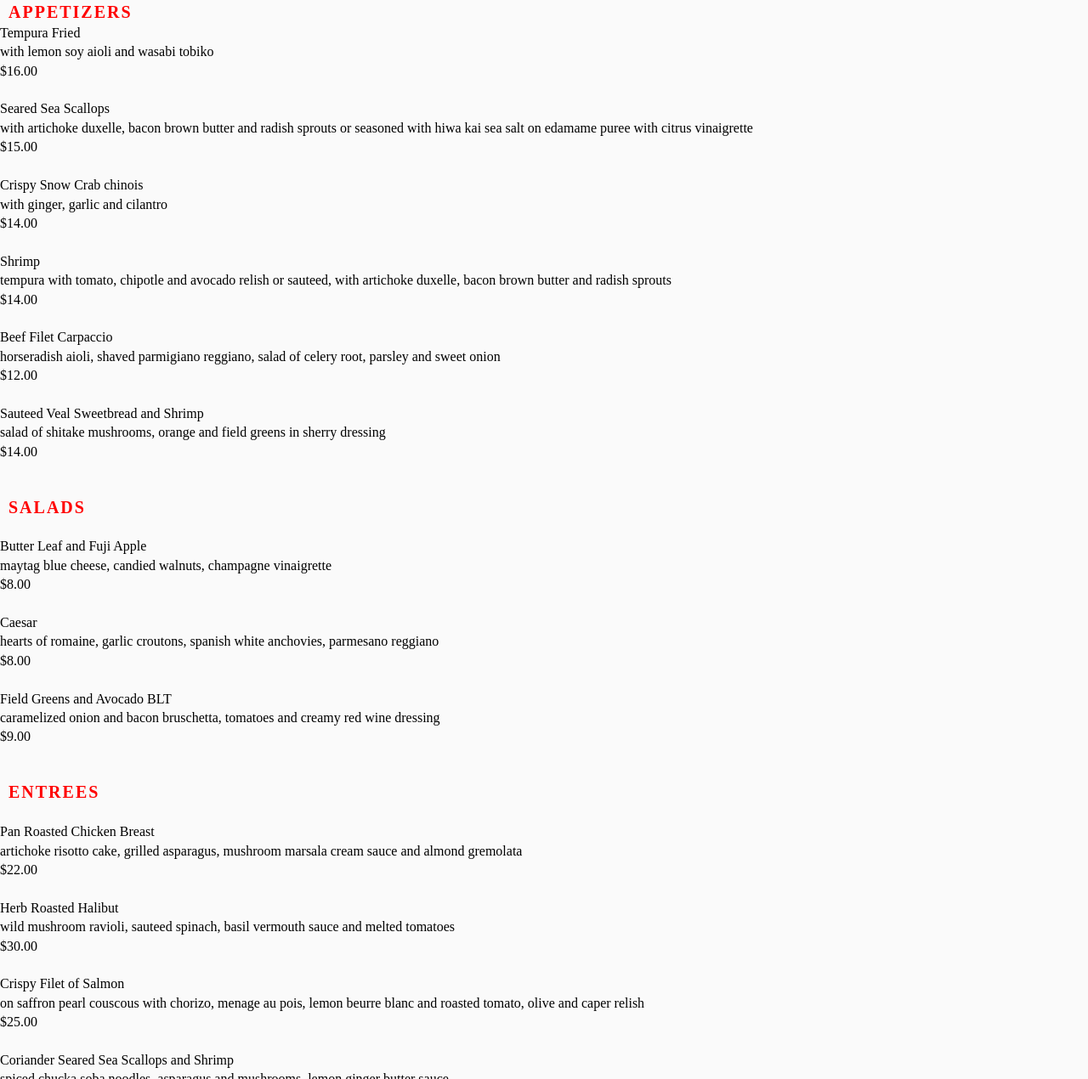
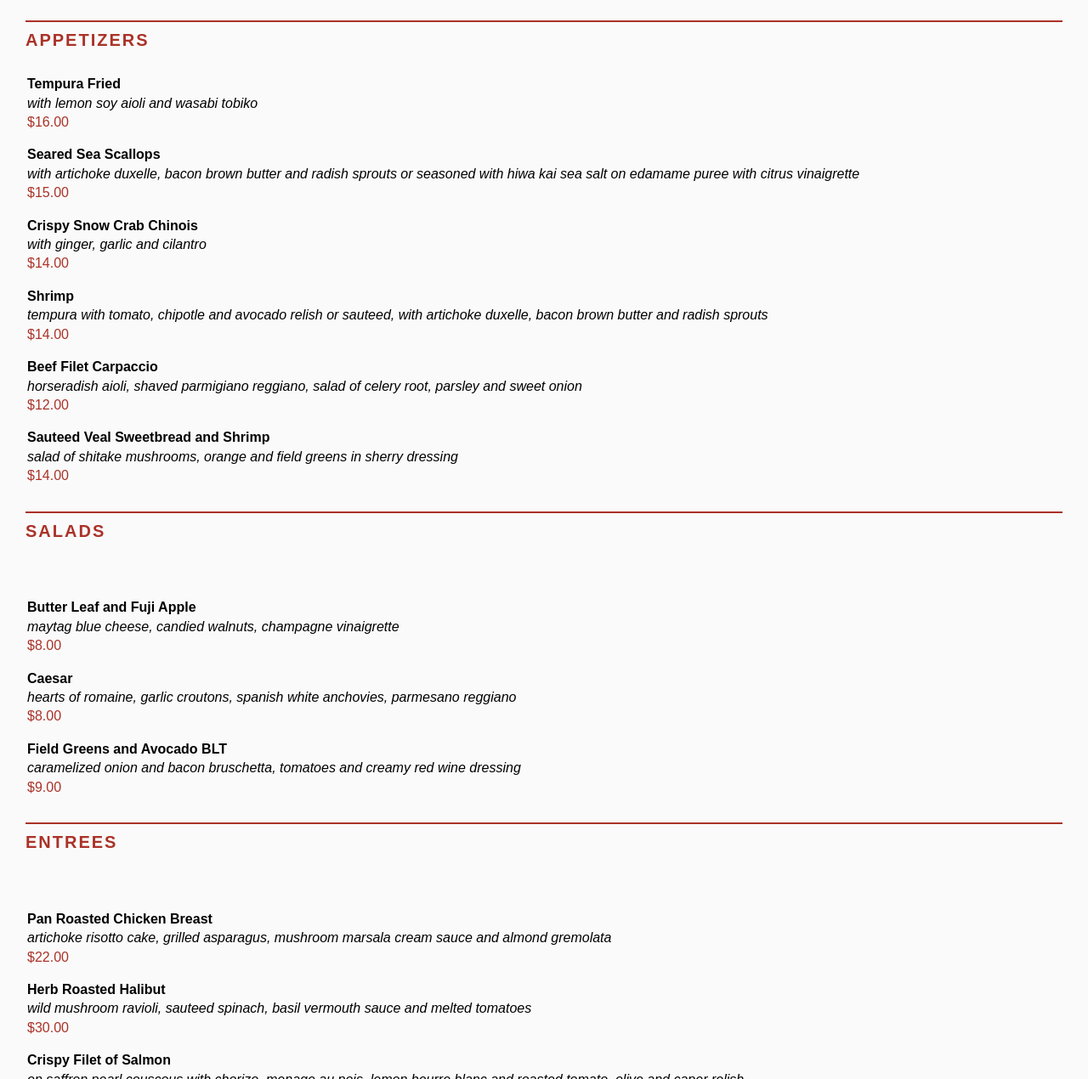
Before and after one commit to schmidbe/schmidbe.github.io, a plain HTML site: page grc338/restaurantmenucss/index.html in a window 1280 px wide. Shown: the part 108-1378 px from the top of the page at 85% size. Drawn offline with Linux system fonts and the light colour scheme.

Commit message:
Final commit

```diff
--- a/grc338/restaurantmenucss/index.html
+++ b/grc338/restaurantmenucss/index.html
@@ -6,36 +6,42 @@
         <link rel="stylesheet" type="text/css" href="style.css">
     </head>
     <body>
-        <h1 class="titleBar">Koberl <span>at</span> Blue</h1>
-        <h2 class="titleBar">Main Menu</h2>
+        <h1>Koberl <span class="h1-span">at</span> Blue</h1>
+        <h2>Main Menu</h2>
         <h3>Appetizers</h3>
 
 
         <!-- List for appetizers -->
         <ul>
             <li><h4>Tempura Fried</h4>
-                with lemon soy aioli and wasabi tobiko<br>
-                $16.00</li><br>
+                <p class="description">with lemon soy aioli and wasabi tobiko</p>
+                <p class="price">$16.00</p>
+            </li>
 
-            <li><h4>Seared Sea Scallops</h4>
-                with artichoke duxelle, bacon brown butter and radish sprouts or seasoned with hiwa kai sea salt on edamame puree with citrus vinaigrette<br>
-                $15.00</li><br>
+            <li> <h4>Seared Sea Scallops</h4>
+                <p class="description">with artichoke duxelle, bacon brown butter and radish sprouts or seasoned with hiwa kai sea salt on edamame puree with citrus vinaigrette</p>
+                <p class="price">$15.00</p>
+            </li>
 
-            <li><h4>Crispy Snow Crab chinois</h4>
-                with ginger, garlic and cilantro<br>
-                $14.00</li><br>
+            <li><h4>Crispy Snow Crab Chinois</h4>
+                <p class="description">with ginger, garlic and cilantro</p>
+                <p class="price">$14.00</p>
+            </li>
 
             <li><h4>Shrimp</h4>
-                tempura with tomato, chipotle and avocado relish or sauteed, with artichoke duxelle, bacon brown butter and radish sprouts<br>
-                $14.00</li><br>
+                <p class="description">tempura with tomato, chipotle and avocado relish or sauteed, with artichoke duxelle, bacon brown butter and radish sprouts</p>
+                <p class="price">$14.00</p>
+            </li>
 
             <li><h4>Beef Filet Carpaccio</h4>
-                horseradish aioli, shaved parmigiano reggiano, salad of celery root, parsley and sweet onion<br>
-                $12.00</li><br>
+                <p class="description">horseradish aioli, shaved parmigiano reggiano, salad of celery root, parsley and sweet onion</p>
+                <p class="price">$12.00</p>
+            </li>
 
              <li><h4>Sauteed Veal Sweetbread and Shrimp</h4>
-                salad of shitake mushrooms, orange and field greens in sherry dressing<br>
-                $14.00</li><br>
+                <p class="description">salad of shitake mushrooms, orange and field greens in sherry dressing</p>
+                <p class="price">$14.00</p>
+            </li>
         </ul>
 
         <h3>Salads</h3><br>
@@ -44,16 +50,18 @@
        <!-- List for salads -->
        <ul>
             <li><h4>Butter Leaf and Fuji Apple</h4>
-                maytag blue cheese, candied walnuts, champagne vinaigrette<br>
-             $8.00</li><br>
+                <p class="description">maytag blue cheese, candied walnuts, champagne vinaigrette</p>
+                <p class="price">$8.00</p>
+            </li>
 
             <li><h4>Caesar</h4>
-                hearts of romaine, garlic croutons, spanish white anchovies, parmesano reggiano<br>
-                $8.00</li><br>
+                <p class="description">hearts of romaine, garlic croutons, spanish white anchovies, parmesano reggiano</p>
+                <p class="price">$8.00</p></li>
 
             <li><h4>Field Greens and Avocado BLT</h4>
-                caramelized onion and bacon bruschetta, tomatoes and creamy red wine dressing<br>
-                $9.00</li><br>
+                <p class="description">caramelized onion and bacon bruschetta, tomatoes and creamy red wine dressing</p>
+                <p class="price">$9.00</p>
+            </li>
         </ul>
 
         <h3>Entrees</h3><br>
@@ -61,29 +69,35 @@
         <!-- List for entrees -->
         <ul>
             <li><h4>Pan Roasted Chicken Breast</h4>
-                artichoke risotto cake, grilled asparagus, mushroom marsala cream sauce and almond gremolata<br>
-                $22.00</li><br>
+                <p class="description">artichoke risotto cake, grilled asparagus, mushroom marsala cream sauce and almond gremolata</p>
+                <p class="price">$22.00</p>
+            </li>
 
             <li><h4>Herb Roasted Halibut</h4>
-                wild mushroom ravioli, sauteed spinach, basil vermouth sauce and melted tomatoes<br>
-                $30.00</li><br>
+                <p class="description">wild mushroom ravioli, sauteed spinach, basil vermouth sauce and melted tomatoes</p>
+                <p class="price">$30.00</p>
+            </li>
 
             <li><h4>Crispy Filet of Salmon</h4>
-                on saffron pearl couscous with chorizo, menage au pois, lemon beurre blanc and roasted tomato, olive and caper relish<br>
-                $25.00</li><br>
+                <p class="description">on saffron pearl couscous with chorizo, menage au pois, lemon beurre blanc and roasted tomato, olive and caper relish</p>
+                <p class="price">$25.00</p>
+            </li>
 
             <li><h4>Coriander Seared Sea Scallops and Shrimp</h4>
-                spiced chucka soba noodles, asparagus and mushrooms, lemon ginger butter sauce<br>
-                $28.00</li><br>
+                <p class="description">spiced chucka soba noodles, asparagus and mushrooms, lemon ginger butter sauce</p>
+                <p class="price">$28.00</p>
+            </li>
 
             <li><h4>Sauteed Duck Breast and Confit of Duck</h4>
-                spring vegetable and yukon gold hash with applewood smoked bacon and goat cheese, rainbow chard and port blackberry sauce<br>
-                $28.00</li><br>
+                <p class="description">spring vegetable and yukon gold hash with applewood smoked bacon and goat cheese, rainbow chard and port blackberry sauce</p>
+                <p class="price">$28.00</p>
+            </li>
 
-             <li><h4>Grilled Pork Chop</h4>
-                roasted fingerling potatoes, corn, fava beans, cipollini, pancetta and watercress tarragon mustard sauce<br>
-                $25.00</li><br>
-        </ul>
+            <li><h4>Grilled Pork Chop</h4>
+                <p class="description">roasted fingerling potatoes, corn, fava beans, cipollini, pancetta and watercress tarragon mustard sauce</p>
+                <p class="price">$25.00</p>
+            </li>
+          </ul>
 
 
         <h3>Desert</h3><br>
@@ -91,17 +105,20 @@
         <!-- List for desert -->
         <ul>
             <li><h4>Dark Chocolate Mousse</h4>
-                with whipped cream and almond wafer<br>
-                $10.00</li><br>
+                <p class="description">with whipped cream and almond wafer</p>
+                <p class="price">$10.00</p>
+            </li>
 
             <li><h4>Creme Brulee</h4>
-                french vanilla custard, fresh berries<br>
-                $8.00</li><br>
+                <p class="description">french vanilla custard, fresh berries</p>
+                <p class="price">$8.00</p>
+            </li>
 
             <li><h4>Chocolate Lava Cake</h4>
-                raspberry coulis, creme anglaise<br>
-                $12.00</li><br>
-        </ul>
+                <p class="description">raspberry coulis, creme anglaise</p>
+                <p class="price">$12.00</p>
+            </li>
+          </ul>
 
     </body>
 </html>
--- a/grc338/restaurantmenucss/style.css
+++ b/grc338/restaurantmenucss/style.css
@@ -9,9 +9,9 @@ img {
 
 body {
 	background-color: rgb(250, 250, 250); /* Not totally white. */
-	color: _______;  /* Not totally black. */
+	color: 65, 65, 65;  /* Not totally black. */
 	line-height: 140%; 	/* A little extra leading. */
-	font-family: serif;
+	font-family: sans-serif;
 }
 
 .titleBar {
@@ -19,8 +19,9 @@ body {
 }
 
 h1 {
+	background-color: rgb(153, 153, 168);
 	color: rgb(250, 250, 250); /* Same as body background. */
-	font-size: 25pt;
+	font-size: 2.5em;
 	padding: 0.5em 0.5em 0.1em; /* You want three values. */
 	font-weight: bold;
 	text-transform: uppercase;
@@ -29,7 +30,7 @@ h1 {
 /* You’ll need to add a span element to your HTML. */
 h1 span {
 	font-family: serif;
-	font-style: _______;
+	font-style: italic;
 	font-weight: normal;
 	text-transform: lowercase;
 }
@@ -37,25 +38,25 @@ h1 span {
 h2 {
 	background-color: rgb(153, 153, 168);
 	color: rgb(250, 250, 250);
-	font-size: 20pt;
+	font-size: 2em;
 	padding: 0.5em 0.5em;
-	font-family: _______;
+	font-family: serif;
 	font-weight: bold;
 }
 
 h3 {
-	margin: 0.5em 0.5em 0.1em; /*Three values again. You got the idea.*/
+	margin: 1.5em 1.5em; /*Three values again. You got the idea.*/
 	padding-top: 0.5em;
 	font-size: 15pt;
-	color: rgb(255, 0, 0);
+	color: rgb(170, 50, 40);
 	font-weight: bold;
 	text-transform: uppercase;
 	letter-spacing: 0.1em; /*Just an extra tracking for bold uppercase letters. Try 0.1em */
-	border-top: ____ ____ ____;
+	border-top: .1em solid rgb(170, 50, 40);
 }
 
 h4 {
-	font-weight: _______;
+	font-weight: bold;
 }
 
 p.description {
@@ -63,14 +64,14 @@ p.description {
 }
 
 p.price {
-	color: rgb(255, 0, 0);
+	color: rgb(170, 50, 40);
 }
 
 ul {
-	margin: ____ ____ ____;
+	margin: 0.5em 1.5em 0.5em;
 }
 
 li {
-	margin: ____ ____;
-	list-style-type: ____;
+	margin: 1em 0.5em;
+	list-style-type: none;
 }
```
